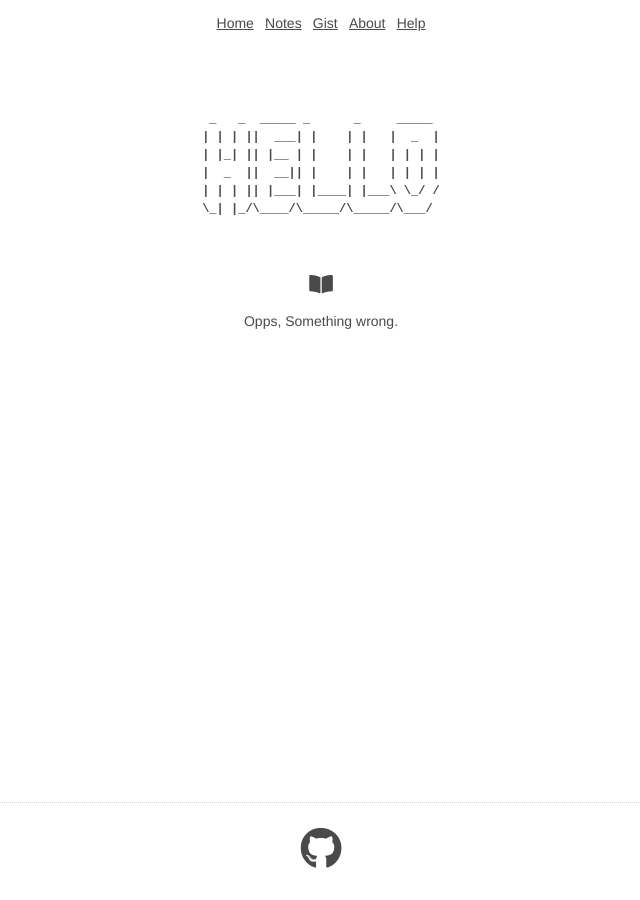
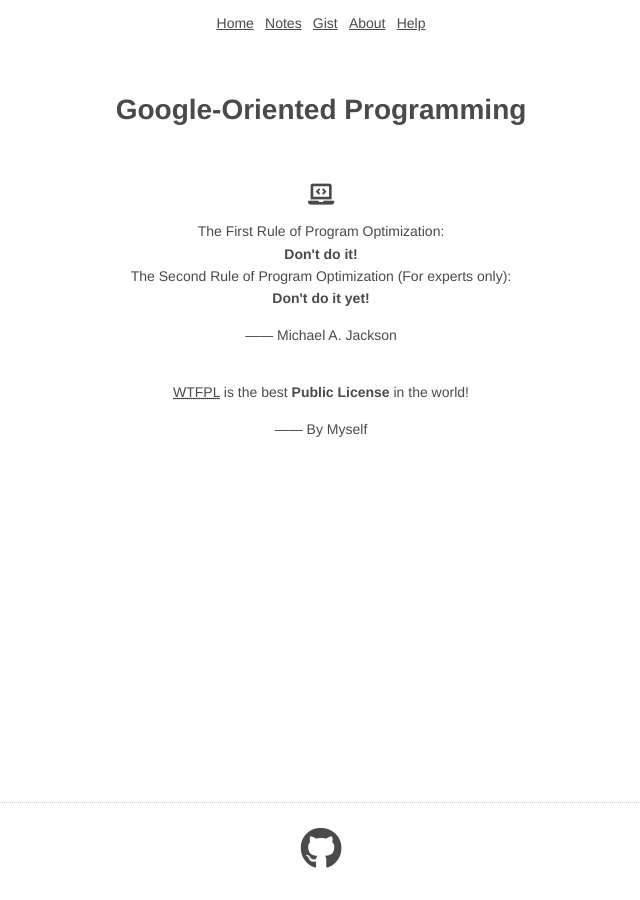
Before and after one commit to guodong000/guodong000.github.io, a Jekyll site: the page built from index.html, in a window 1280 px wide. Shown: the whole page, without its empty margins (319-959 px from the left). Built offline with Jekyll 4.4.1, drawn with Linux system fonts in a browser that asks for light colours.

```diff
--- a/_config.yml
+++ b/_config.yml
@@ -25,6 +25,9 @@ github_username:  guodong000
 # Build settings
 timezone: Asia/Shanghai
 markdown: kramdown
+kramdown:
+  syntax_highlighter_opts:
+    disable: true
 theme: minima
 plugins:
   - jekyll-feed
--- a/_layouts/default.html
+++ b/_layouts/default.html
@@ -6,7 +6,10 @@
     <title>{{ page.title }}</title>
     <link rel="stylesheet" href="/assets/css/normalize.css">
     <link rel="stylesheet" href="/assets/css/main.css">
-    <link rel="stylesheet" href="/assets/css/highlight.min.css">
+    <!-- <link rel="stylesheet" href="/assets/css/highlight.min.css"> -->
+    <!-- <link rel="stylesheet" href="/assets/css/highlight-solarized-light.css"> -->
+    <!-- <link rel="stylesheet" href="/assets/css/highlight-atom-one-dark-reasonable.css"> -->
+    <link rel="stylesheet" href="/assets/css/highlight-xcode.css">
     <link rel="stylesheet" href="/assets/css/fontawesome.min.css">
     <script src="/assets/js/highlight.min.js"></script>
     <script>
--- a/_layouts/post.html
+++ b/_layouts/post.html
@@ -16,8 +16,8 @@ layout: default
         *  RECOMMENDED CONFIGURATION VARIABLES: EDIT AND UNCOMMENT THE SECTION BELOW TO INSERT DYNAMIC VALUES FROM YOUR PLATFORM OR CMS.
         *  LEARN WHY DEFINING THESE VARIABLES IS IMPORTANT: https://disqus.com/admin/universalcode/#configuration-variables    */
         var disqus_config = function () {
-        this.page.url = "{{ page.url }}";  // Replace PAGE_URL with your page's canonical URL variable
-        this.page.identifier = "{{ page.id }}"; // Replace PAGE_IDENTIFIER with your page's unique identifier variable
+        this.page.url = "{{ page.url | absolute_url }}";  // Replace PAGE_URL with your page's canonical URL variable
+        // this.page.identifier = "{{ page.id }}"; // Replace PAGE_IDENTIFIER with your page's unique identifier variable
         };
         (function() { // DON'T EDIT BELOW THIS LINE
         var d = document, s = d.createElement('script');
--- /dev/null
+++ b/assets/css/highlight-atom-one-dark-reasonable.css
@@ -0,0 +1 @@
+pre code.hljs{display:block;overflow-x:auto;padding:1em}code.hljs{padding:3px 5px}.hljs{color:#abb2bf;background:#282c34}.hljs-keyword,.hljs-operator,.hljs-pattern-match{color:#f92672}.hljs-function,.hljs-pattern-match .hljs-constructor{color:#61aeee}.hljs-function .hljs-params{color:#a6e22e}.hljs-function .hljs-params .hljs-typing{color:#fd971f}.hljs-module-access .hljs-module{color:#7e57c2}.hljs-constructor{color:#e2b93d}.hljs-constructor .hljs-string{color:#9ccc65}.hljs-comment,.hljs-quote{color:#b18eb1;font-style:italic}.hljs-doctag,.hljs-formula{color:#c678dd}.hljs-deletion,.hljs-name,.hljs-section,.hljs-selector-tag,.hljs-subst{color:#e06c75}.hljs-literal{color:#56b6c2}.hljs-addition,.hljs-attribute,.hljs-meta .hljs-string,.hljs-regexp,.hljs-string{color:#98c379}.hljs-built_in,.hljs-class .hljs-title,.hljs-title.class_{color:#e6c07b}.hljs-attr,.hljs-number,.hljs-selector-attr,.hljs-selector-class,.hljs-selector-pseudo,.hljs-template-variable,.hljs-type,.hljs-variable{color:#d19a66}.hljs-bullet,.hljs-link,.hljs-meta,.hljs-selector-id,.hljs-symbol,.hljs-title{color:#61aeee}.hljs-emphasis{font-style:italic}.hljs-strong{font-weight:700}.hljs-link{text-decoration:underline}
--- /dev/null
+++ b/assets/css/highlight-xcode.css
@@ -0,0 +1 @@
+pre code.hljs{display:block;overflow-x:auto;padding:1em}code.hljs{padding:3px 5px}.hljs{background:#fff;color:#000}.xml .hljs-meta{color:silver}.hljs-comment,.hljs-quote{color:#007400}.hljs-attribute,.hljs-keyword,.hljs-literal,.hljs-name,.hljs-selector-tag,.hljs-tag{color:#aa0d91}.hljs-template-variable,.hljs-variable{color:#3f6e74}.hljs-code,.hljs-meta .hljs-string,.hljs-string{color:#c41a16}.hljs-link,.hljs-regexp{color:#0e0eff}.hljs-bullet,.hljs-number,.hljs-symbol,.hljs-title{color:#1c00cf}.hljs-meta,.hljs-section{color:#643820}.hljs-built_in,.hljs-class .hljs-title,.hljs-params,.hljs-title.class_,.hljs-type{color:#5c2699}.hljs-attr{color:#836c28}.hljs-subst{color:#000}.hljs-formula{background-color:#eee;font-style:italic}.hljs-addition{background-color:#baeeba}.hljs-deletion{background-color:#ffc8bd}.hljs-selector-class,.hljs-selector-id{color:#9b703f}.hljs-doctag,.hljs-strong{font-weight:700}.hljs-emphasis{font-style:italic}
--- a/assets/css/main.css
+++ b/assets/css/main.css
@@ -83,6 +83,12 @@ hr {
     margin-bottom: 30px;
 }
 
+code.hljs {
+    background-color: #f8f8f8;
+    border: 1px solid #e0e0e0;
+    border-radius: 4px;
+}
+
 html {
     font: 14px/1.5 "PingFang SC","Helvetica Neue",Helvetica,Arial,"Microsoft Yahei","Hiragino Sans GB","Heiti SC","WenQuanYi Micro Hei",sans-serif;
     /* background-color: #4A4A4A; */
@@ -159,12 +165,6 @@ h1.title {
     font-size: 2rem;
 }
 
-
-.highlight {
-    margin-top: 1rem;
-    margin-bottom: 1rem;
-}
-
 .footer {
     color: #4A4A4A;
     padding: 10px 0;
--- a/index.html
+++ b/index.html
@@ -2,31 +2,21 @@
 layout: default
 title: Home
 ---
+<div class="center">
+<h1>Google-Oriented Programming</h1>
 <br><br>
-<div class="center">
-<pre style="font-size: 12px; font-weight: bold;">
- _   _  _____ _      _     _____
-| | | ||  ___| |    | |   |  _  |
-| |_| || |__ | |    | |   | | | |
-|  _  ||  __|| |    | |   | | | |
-| | | || |___| |____| |___\ \_/ /
-\_| |_/\____/\_____/\_____/\___/
-</pre>
-<br><br>
-<p style="font-size: 1.5rem;"><i class="fas fa-book-open"></i></p>
-<p id="randSent" style="padding-left: 40px; padding-right: 40px;">......</p>
+<p style="font-size: 1.5rem;"><i class="fas fa-laptop-code"></i></p>
+<p>
+    The First Rule of Program Optimization: <br>
+    <b>Don't do it!</b><br>
+    The Second Rule of Program Optimization (For experts only): <br>
+    <b>Don't do it yet!</b>
+</p>
+<p>—— Michael A. Jackson</p>
+<br>
+<p><a href="http://www.wtfpl.net/"><abbr title="Do What the Fuck You Want to Public License">WTFPL</abbr></a> is the best <b>Public License</b> in the world!</p>
+<p>—— By Myself</p>
 </div>
 <script>
-    var xhr = new XMLHttpRequest();
-    xhr.onreadystatechange = function () {
-        if (xhr.readyState === XMLHttpRequest.DONE) {
-            if (xhr.status === 200) {
-                document.getElementById('randSent').textContent = xhr.responseText;
-            } else {
-                document.getElementById('randSent').textContent = 'Opps, Something wrong.';
-            }
-        }
-    };
-    xhr.open('GET', 'https://api.fczbl.vip/hitokoto/?charset=utf-8');
-    xhr.send();
+
 </script>
--- a/notes.html
+++ b/notes.html
@@ -2,7 +2,7 @@
 layout: default
 title: Notes
 ---
-<h1 class="title">Dong's Notes</h1>
+<h1 class="title">Notes</h1>
 <div class="mb30"></div>
 <ul class="posts">
     {% for post in site.posts %}
```
Also changed, not shown: assets/css/highlight-github.css (added, +10 -0 lines), assets/css/highlight-solarized-light.css (added, +7 -0 lines).
